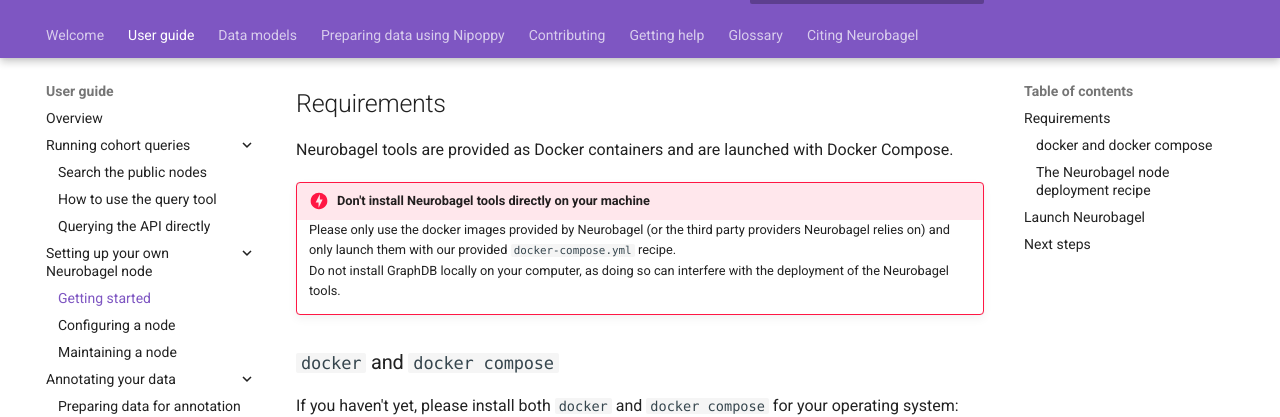
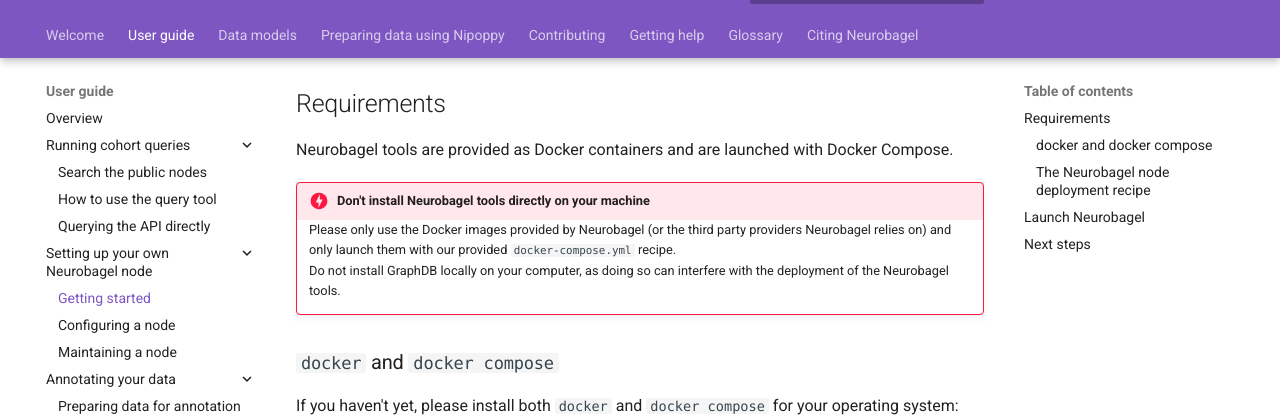
Before and after one commit to neurobagel/documentation, an MkDocs documentation site: the page built from docs/getting_started.md, in a window 1280 px wide and 900 px high, scrolled down 707 px. Shown: the part 38-455 px from the top of the window. Built offline with MkDocs 1.6.1 and Material for MkDocs 9.7.7, drawn with Linux system fonts in a browser that asks for light colours; emoji names are drawn with the system emoji font; comment, search, counter and statistics services are not loaded.

Commit message:
minor grammatical / formatting edits

```diff
--- a/docs/getting_started.md
+++ b/docs/getting_started.md
@@ -18,7 +18,7 @@
 
 !!! danger "Don't install Neurobagel tools directly on your machine"
 
-    Please only use the docker images provided by Neurobagel
+    Please only use the Docker images provided by Neurobagel
     (or the third party providers Neurobagel relies on) and only launch
     them with our provided `docker-compose.yml` recipe.
 
```
Also changed, not shown: docs/config.md (+7 -4 lines).
